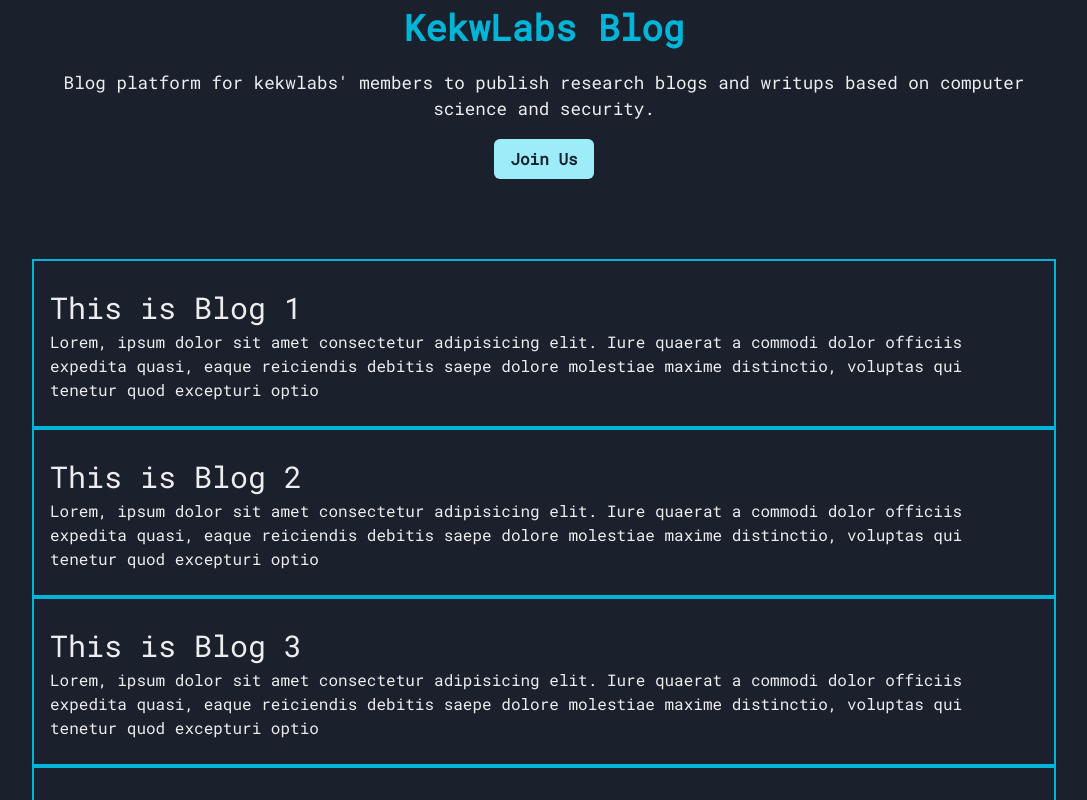
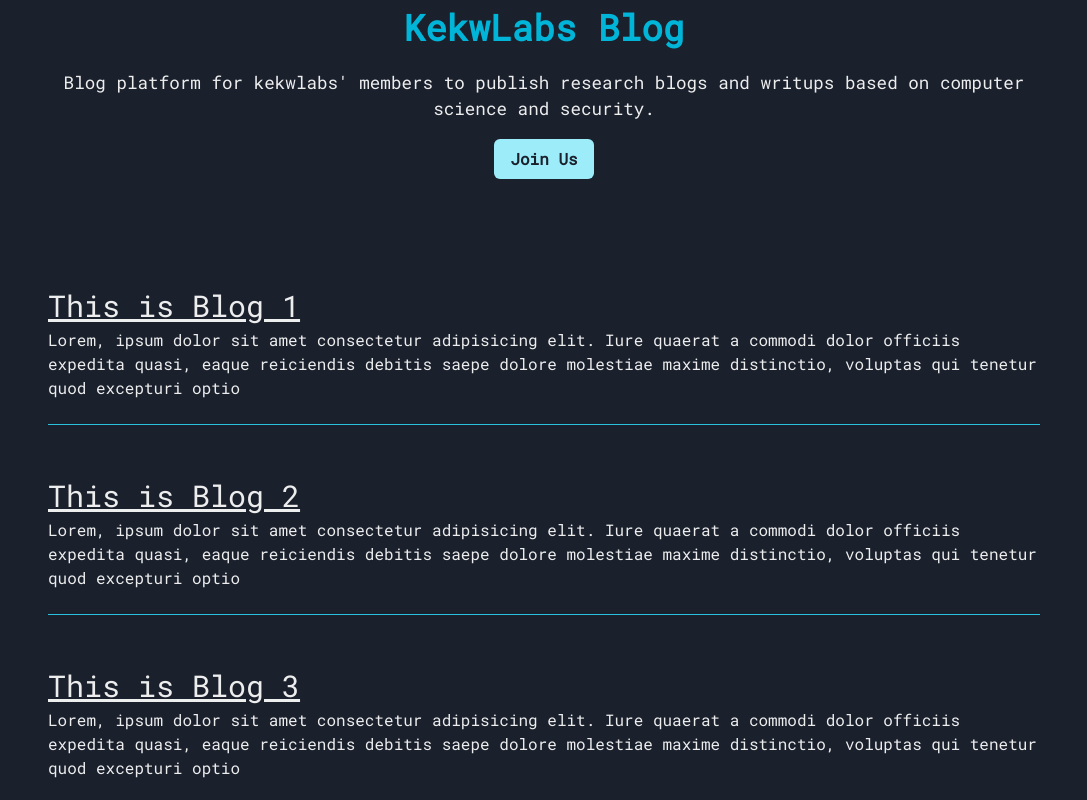
Before and after one commit to kekwlabs/kek-blogs, a Next.js app: page / in a window 1280 px wide. Shown: the top 800 px of the page, without its empty margins (96-1183 px from the left). Built offline with nearby package versions, Linux system fonts and the light colour scheme.

Commit message:
home: fix lint err and add hr

```diff
--- a/pages/index.tsx
+++ b/pages/index.tsx
@@ -11,10 +11,12 @@ const Home: NextPage = () => {
 
   let blogs =  Blogs.map((blog: Blog, i) => {
     return (
-    <Container maxW="container.lg" className={styles.blog}>
-      <Text fontSize="3xl">{blog.title}</Text>
-      <Text fontSize="1xl">{blog.description}</Text>
-    </Container>
+      <Container maxW="container.lg" className={styles.blog} key={i}>
+        <Text as="u" fontSize="3xl">{blog.title}</Text>
+        <Text fontSize="1xl">{blog.description}</Text>
+        <br />
+        <hr color="#00B5D8" />
+      </Container>
     )
   })
 
--- a/styles/home.module.css
+++ b/styles/home.module.css
@@ -22,6 +22,5 @@
 }
 
 .blog {
-    border: 2px solid #00B5D8;
     padding: 1.5rem;
 }
```
